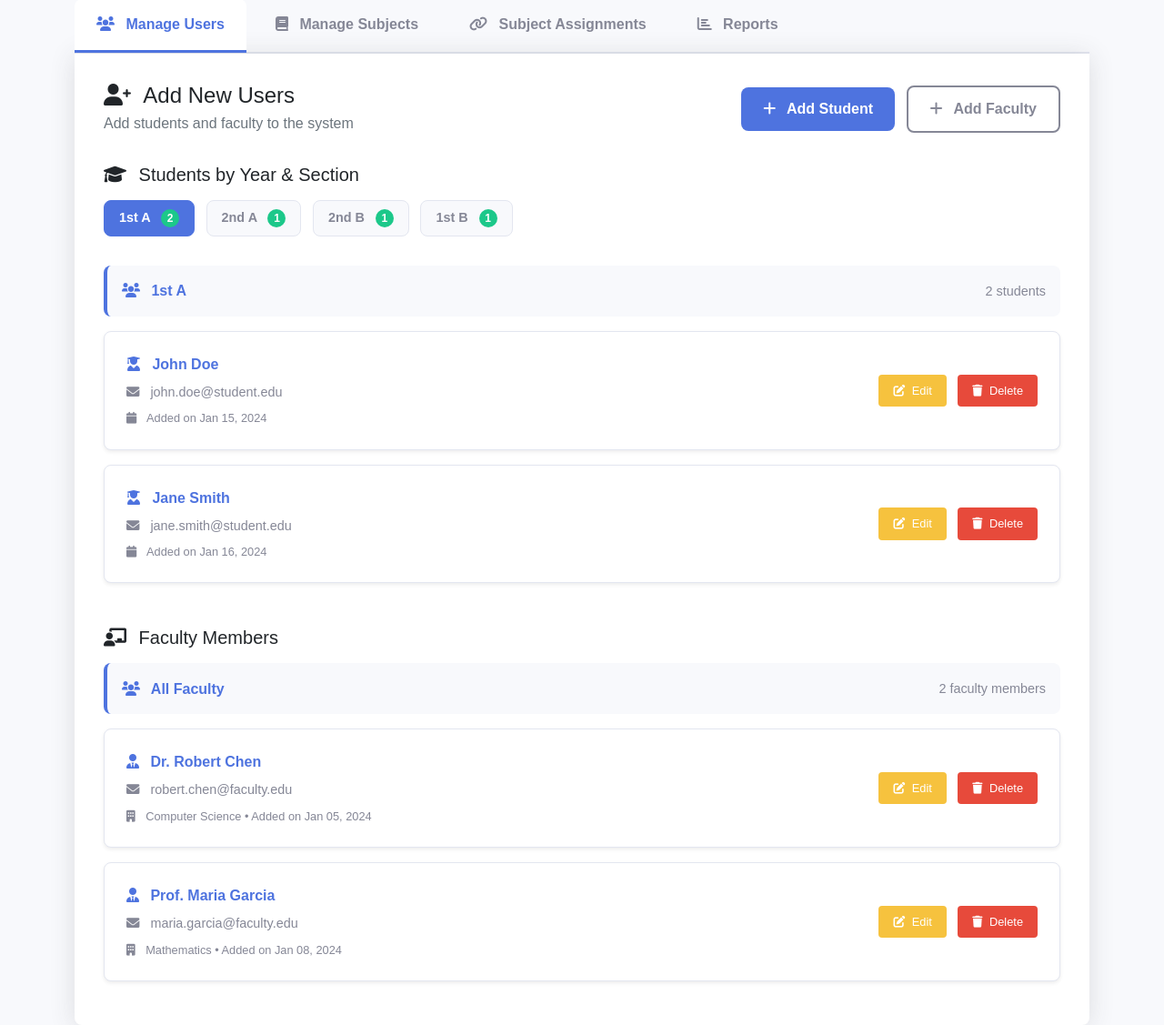
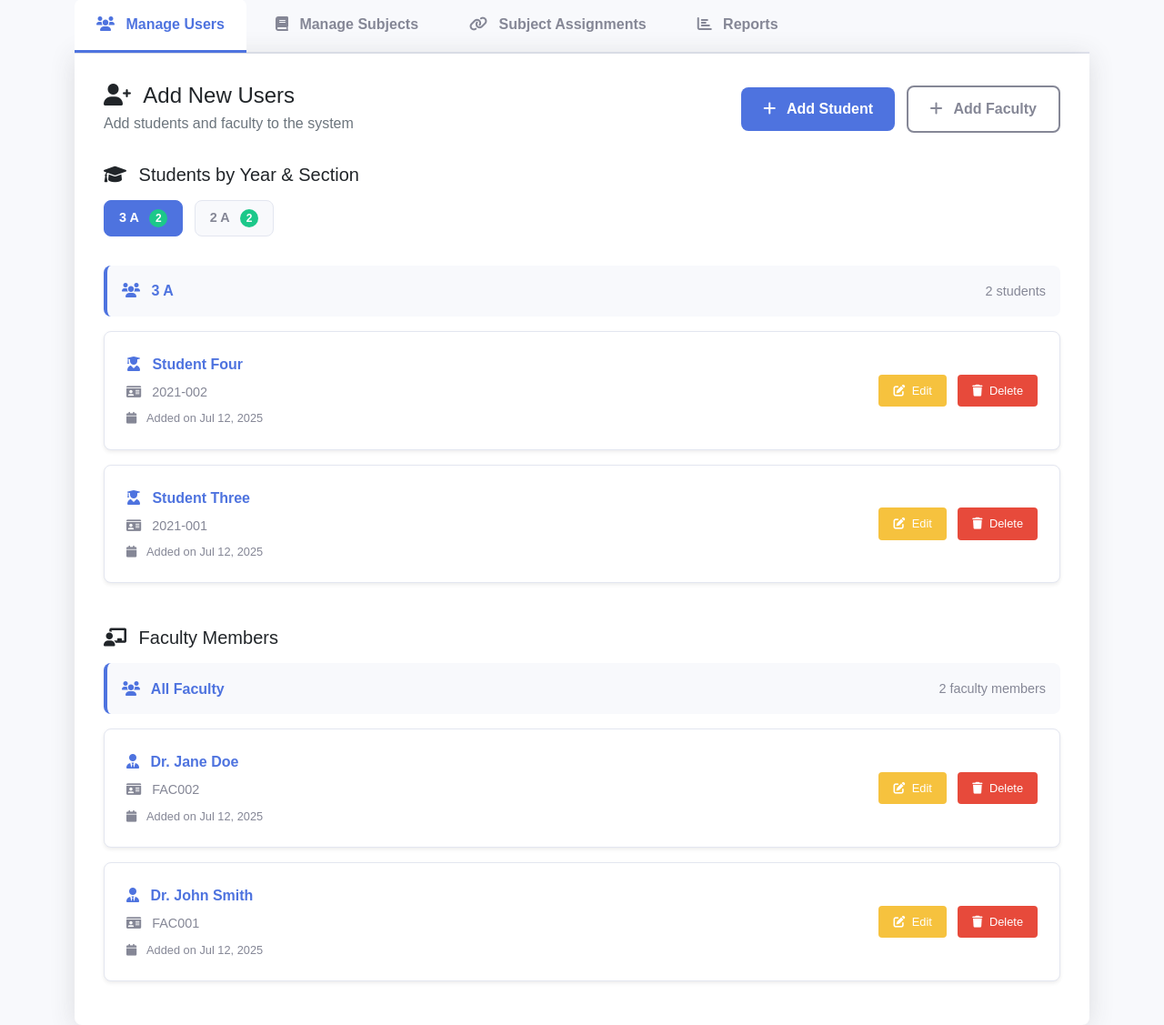
Before and after one commit to githubanjo123/capstonemvc4, a PHP site: page /exam-login-tdd/admin/dashboard in a window 1280 px wide. Shown: the part 159-1286 px from the top of the page at 91% size. Run offline with PHP 8.4, Linux system fonts and the light colour scheme; the visitor is signed in with stand-in values (Sample User, id 1); data comes from the database, SQL or seed files in the repository.

Commit message:
Replace sample data with real user data from database
Co-authored-by: mylenesolmerano <mylenesolmerano@gmail.com>

```diff
--- a/src/App/Controllers/Admin/AdminController.php
+++ b/src/App/Controllers/Admin/AdminController.php
@@ -31,9 +31,9 @@ class AdminController
     {
         $currentUser = $this->authService->getCurrentUser();
 
-        // Get sample data for demonstration
-        $students = $this->getSampleStudents();
-        $faculty = $this->getSampleFaculty();
+        // Get real data from database
+        $students = $this->userService->getUsersByRole('student');
+        $faculty = $this->userService->getUsersByRole('faculty');
 
         $data = [
             'admin' => $currentUser,
@@ -122,82 +122,7 @@ class AdminController
         exit;
     }
 
-    /**
-     * Get sample students data
-     */
-    private function getSampleStudents()
-    {
-        return [
-            [
-                'id' => 1,
-                'name' => 'John Doe',
-                'email' => 'john.doe@student.edu',
-                'school_id' => '2021-001',
-                'year' => '1st',
-                'section' => 'A',
-                'created_at' => '2024-01-15'
-            ],
-            [
-                'id' => 2,
-                'name' => 'Jane Smith',
-                'email' => 'jane.smith@student.edu',
-                'school_id' => '2021-002',
-                'year' => '1st',
-                'section' => 'A',
-                'created_at' => '2024-01-16'
-            ],
-            [
-                'id' => 3,
-                'name' => 'Mike Johnson',
-                'email' => 'mike.johnson@student.edu',
-                'school_id' => '2020-001',
-                'year' => '2nd',
-                'section' => 'A',
-                'created_at' => '2024-01-10'
-            ],
-            [
-                'id' => 4,
-                'name' => 'Sarah Wilson',
-                'email' => 'sarah.wilson@student.edu',
-                'school_id' => '2020-002',
-                'year' => '2nd',
-                'section' => 'B',
-                'created_at' => '2024-01-12'
-            ],
-            [
-                'id' => 5,
-                'name' => 'David Brown',
-                'email' => 'david.brown@student.edu',
-                'school_id' => '2021-003',
-                'year' => '1st',
-                'section' => 'B',
-                'created_at' => '2024-01-18'
-            ]
-        ];
-    }
 
-    /**
-     * Get sample faculty data
-     */
-    private function getSampleFaculty()
-    {
-        return [
-            [
-                'id' => 1,
-                'name' => 'Dr. Robert Chen',
-                'email' => 'robert.chen@faculty.edu',
-                'department' => 'Computer Science',
-                'created_at' => '2024-01-05'
-            ],
-            [
-                'id' => 2,
-                'name' => 'Prof. Maria Garcia',
-                'email' => 'maria.garcia@faculty.edu',
-                'department' => 'Mathematics',
-                'created_at' => '2024-01-08'
-            ]
-        ];
-    }
 
     /**
      * Get year-section combinations with counts
@@ -207,7 +132,7 @@ class AdminController
         $yearSections = [];
 
         foreach ($students as $student) {
-            $key = $student['year'] . ' ' . $student['section'];
+            $key = $student['year_level'] . ' ' . $student['section'];
             if (!isset($yearSections[$key])) {
                 $yearSections[$key] = 0;
             }
--- a/src/App/Views/admin/manage-users.php
+++ b/src/App/Views/admin/manage-users.php
@@ -51,7 +51,7 @@
     foreach ($yearSections as $yearSection => $count):
         $sectionId = 'section-' . str_replace(' ', '-', strtolower($yearSection));
         $sectionStudents = array_filter($students, function($student) use ($yearSection) {
-            return ($student['year'] . ' ' . $student['section']) === $yearSection;
+            return ($student['year_level'] . ' ' . $student['section']) === $yearSection;
         });
     ?>
         <div class="student-section <?= $firstSection ? 'active' : '' ?>"
@@ -80,11 +80,11 @@
                         <div class="col-md-8">
                             <div class="student-name">
                                 <i class="fas fa-user-graduate me-2"></i>
-                                <?= htmlspecialchars($student['name']) ?>
+                                <?= htmlspecialchars($student['full_name']) ?>
                             </div>
                             <div class="student-email">
-                                <i class="fas fa-envelope me-2"></i>
-                                <?= htmlspecialchars($student['email']) ?>
+                                <i class="fas fa-id-card me-2"></i>
+                                <?= htmlspecialchars($student['school_id']) ?>
                             </div>
                             <div class="student-date">
                                 <i class="fas fa-calendar me-2"></i>
@@ -92,11 +92,11 @@
                             </div>
                         </div>
                         <div class="col-md-4 text-end">
-                            <button class="btn btn-edit me-2" onclick="editStudent(<?= $student['id'] ?>)">
+                            <button class="btn btn-edit me-2" onclick="editStudent(<?= $student['user_id'] ?>)">
                                 <i class="fas fa-edit me-1"></i>
                                 Edit
                             </button>
-                            <button class="btn btn-delete" onclick="deleteStudent(<?= $student['id'] ?>)">
+                            <button class="btn btn-delete" onclick="deleteStudent(<?= $student['user_id'] ?>)">
                                 <i class="fas fa-trash me-1"></i>
                                 Delete
                             </button>
@@ -139,24 +139,23 @@
                 <div class="col-md-8">
                     <div class="student-name">
                         <i class="fas fa-user-tie me-2"></i>
-                        <?= htmlspecialchars($facultyMember['name']) ?>
+                        <?= htmlspecialchars($facultyMember['full_name']) ?>
                     </div>
                     <div class="student-email">
-                        <i class="fas fa-envelope me-2"></i>
-                        <?= htmlspecialchars($facultyMember['email']) ?>
+                        <i class="fas fa-id-card me-2"></i>
+                        <?= htmlspecialchars($facultyMember['school_id']) ?>
                     </div>
                     <div class="student-date">
-                        <i class="fas fa-building me-2"></i>
-                        <?= htmlspecialchars($facultyMember['department']) ?> •
+                        <i class="fas fa-calendar me-2"></i>
                         Added on <?= date('M d, Y', strtotime($facultyMember['created_at'])) ?>
                     </div>
                 </div>
                 <div class="col-md-4 text-end">
-                    <button class="btn btn-edit me-2" onclick="editFaculty(<?= $facultyMember['id'] ?>)">
+                    <button class="btn btn-edit me-2" onclick="editFaculty(<?= $facultyMember['user_id'] ?>)">
                         <i class="fas fa-edit me-1"></i>
                         Edit
                     </button>
-                    <button class="btn btn-delete" onclick="deleteFaculty(<?= $facultyMember['id'] ?>)">
+                    <button class="btn btn-delete" onclick="deleteFaculty(<?= $facultyMember['user_id'] ?>)">
                         <i class="fas fa-trash me-1"></i>
                         Delete
                     </button>
```
Also changed, not shown: src/App/Services/User/UserServiceWithInterface.php (deleted, +0 -133 lines).
